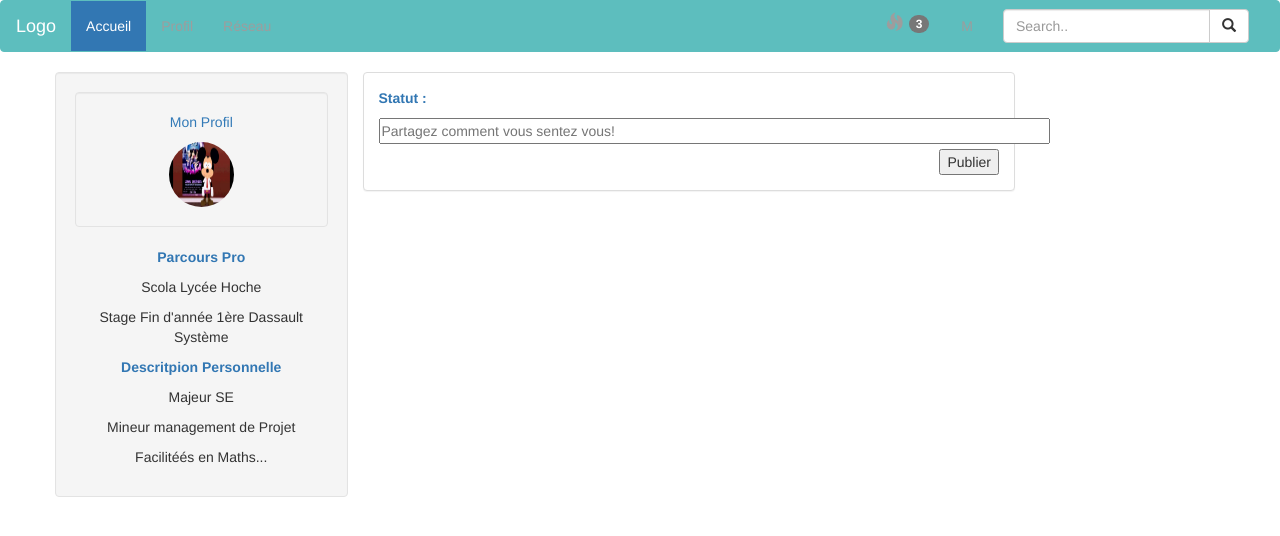
After one commit to Maxtoq/ECELink, a PHP site: page /page_accueil.html in a window 1280 px wide. The commit adds this page. Shown: the top 536 px of the page. Run offline with PHP 8.4, Linux system fonts and the light colour scheme.

Commit message:
suite page accueil

```diff
--- /dev/null
+++ b/Boutons.css
@@ -0,0 +1,13 @@
+
+
+panel-body, .boutonpubli{
+	display: inline;-block;
+}
+
+.boutonpubli{
+	float : right; /* Place le bouton publi a gauche quand appele*/
+}
+
+textarea[name=publication] {
+  resize: none;
+}
--- a/Navbar.css
+++ b/Navbar.css
@@ -24,7 +24,7 @@
     .navbar-inverse .navbar-nav > .active > a:hover,
     .navbar-inverse .navbar-nav > .active > a:focus {
       color: #FFFFFF;
-      background-color: #337AB7;
+      background-color: #3277b3;
     }
 
     /* Couleur utilisée lors du passage de la souris sur un titre de la barre */
--- /dev/null
+++ b/page_accueil.html
@@ -0,0 +1,107 @@
+<!DOCTYPE html>
+<html lang="en">
+<head>
+  <title>Projet Ece Link </title>
+  <meta charset="utf-8">
+  <meta name="viewport" content="width=device-width, initial-scale=1">
+  <link rel="stylesheet" href="https://maxcdn.bootstrapcdn.com/bootstrap/3.3.7/css/bootstrap.min.css">
+  <link rel="stylesheet" type = "text/css" href ="Navbar.css">
+  <link rel="stylesheet" type = "text/css" href ="Boutons.css">
+  <script src="https://ajax.googleapis.com/ajax/libs/jquery/3.3.1/jquery.min.js"></script>
+  <script src="https://maxcdn.bootstrapcdn.com/bootstrap/3.3.7/js/bootstrap.min.js"></script>
+  <style>
+
+  </style>
+</head>
+<body>
+
+         <!--Navbar, froncée -->
+<nav class="navbar navbar-inverse">
+<div class="container-fluid">
+  <div class="navbar-header">
+    <button type="button" class="navbar-toggle" data-toggle="collapse" data-target="#myNavbar">
+      <span class="icon-bar"></span>
+      <span class="icon-bar"></span>
+      <span class="icon-bar"></span>
+    </button>
+    <a class="navbar-brand" href="#">Logo</a>
+  </div>
+  <div class="collapse navbar-collapse" id="myNavbar">
+    <ul class="nav navbar-nav">
+      <li class="active"><a href="#">Accueil</a></li>
+      <li><a href="#">Profil</a></li>
+      <li><a href="#">Réseau</a></li>
+    </ul>
+    <form class="navbar-form navbar-right" role="search">
+      <div class="form-group input-group">
+        <input type="text" class="form-control" placeholder="Search..">
+        <span class="input-group-btn">
+          <button class="btn btn-default" type="button">
+            <span class="glyphicon glyphicon-search"></span>
+          </button>
+        </span>
+      </div>
+    </form>
+    <ul class="nav navbar-nav navbar-right">
+       <li><button class="btn btn-lg btn-link">
+        <span class="glyphicon glyphicon-fire"></span>
+        <span class="badge badge-notify">3</span>
+       </button>
+     </li>
+      <li><a href="#">M</a></li>
+    </ul>
+  </div>
+</div>
+</nav>
+
+<div class="container text-center">
+  <div class="row">
+    <div class="col-sm-3 well">
+      <div class="well">
+        <!-- Ecriture sous profil en haut a gauche -->
+        <p><a href="#">Mon Profil</a></p>
+        <img src="mickey.jpg" class="img-circle" height="65" width="65" alt="Avatar">
+      </div>
+
+
+<div class="Description_Pro">
+        <!-- Ecriture sous les centres d'interêts en haut a gauche -->
+        <p style ="color:#3277b3;"><strong>Parcours Pro</strong></p>
+        <p>
+          Scola Lycée Hoche
+        </p>
+        <p>
+          Stage Fin d'année 1ère Dassault Système
+       </p>
+</div>
+<div class="Info perso">
+  <!-- Ecriture sous les parcours pro a gauche -->
+        <p style ="color:#3277b3;"><strong>Descritpion Personnelle</strong></p>
+        <p>
+          Majeur SE
+        </p>
+        <p>
+         Mineur management de Projet
+       </p>
+       <p>
+        Facilitéés en Maths...
+       </p>
+    </div>
+</div>
+
+ <!-- Ecriture sous la barre de nav Au centre -->
+ <div class="col-sm-7">
+
+      <div class="row">
+        <div class="col-sm-12">
+          <div class="panel panel-default text-left">
+            <div class="panel-body">
+              <p style ="color:#3277b3;"><strong>Statut : </strong> </p>
+               <textarea  name="publication"  rows="1" cols="80" resize : none placeholder="Partagez comment vous sentez vous!"></textarea>
+              <div class="boutonpubli">
+              <input type="button" value="Publier">
+         </div>
+            </div>
+          </div>
+        </div>
+      </div>
--- /dev/null
+++ b/textearea.css
@@ -0,0 +1,4 @@
+
+
+
+textarea{resize : none;}
```
Also changed, not shown: Page_garde_navbar.html (renamed from Page garde + navabar.html), mickey.jpg (added), 2 other files.
